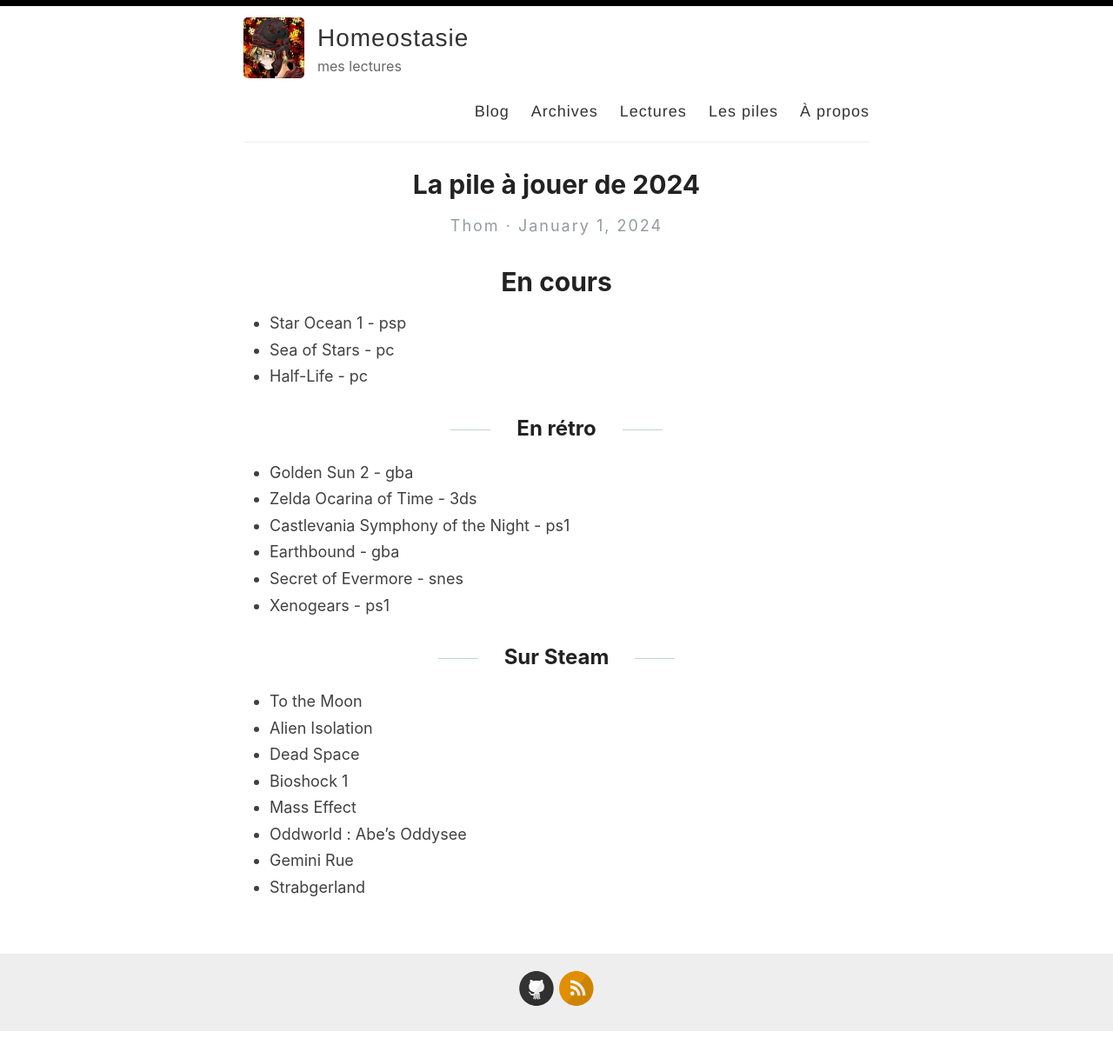
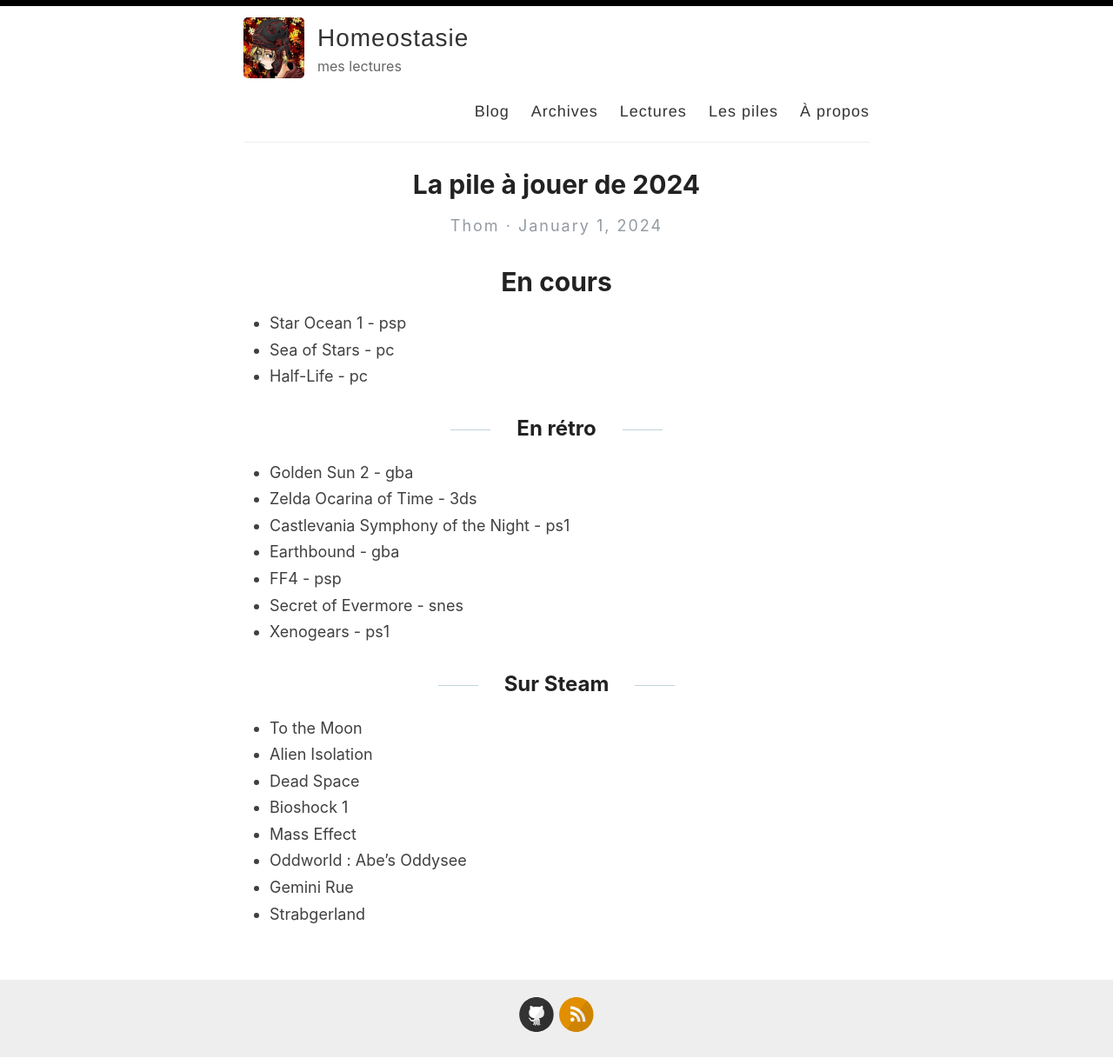
Before and after one commit to homeostasie/bouquins, a Jekyll site: the page built from _posts/2024-01-01-paj-2024.md, in a window 1280 px wide. Shown: the whole page at 87% size. Built offline with Jekyll 4.4.1, drawn with Linux system fonts in a browser that asks for light colours; before the commit the page ends 1186 px from its top, so only the background shows below that.

Commit message:
paj de 2024

```diff
--- a/_posts/2024-01-01-paj-2024.md
+++ b/_posts/2024-01-01-paj-2024.md
@@ -18,6 +18,7 @@
 - Zelda Ocarina of Time - 3ds
 - Castlevania Symphony of the Night - ps1
 - Earthbound - gba
+- FF4 - psp
 - Secret of Evermore - snes
 - Xenogears - ps1
 
```
